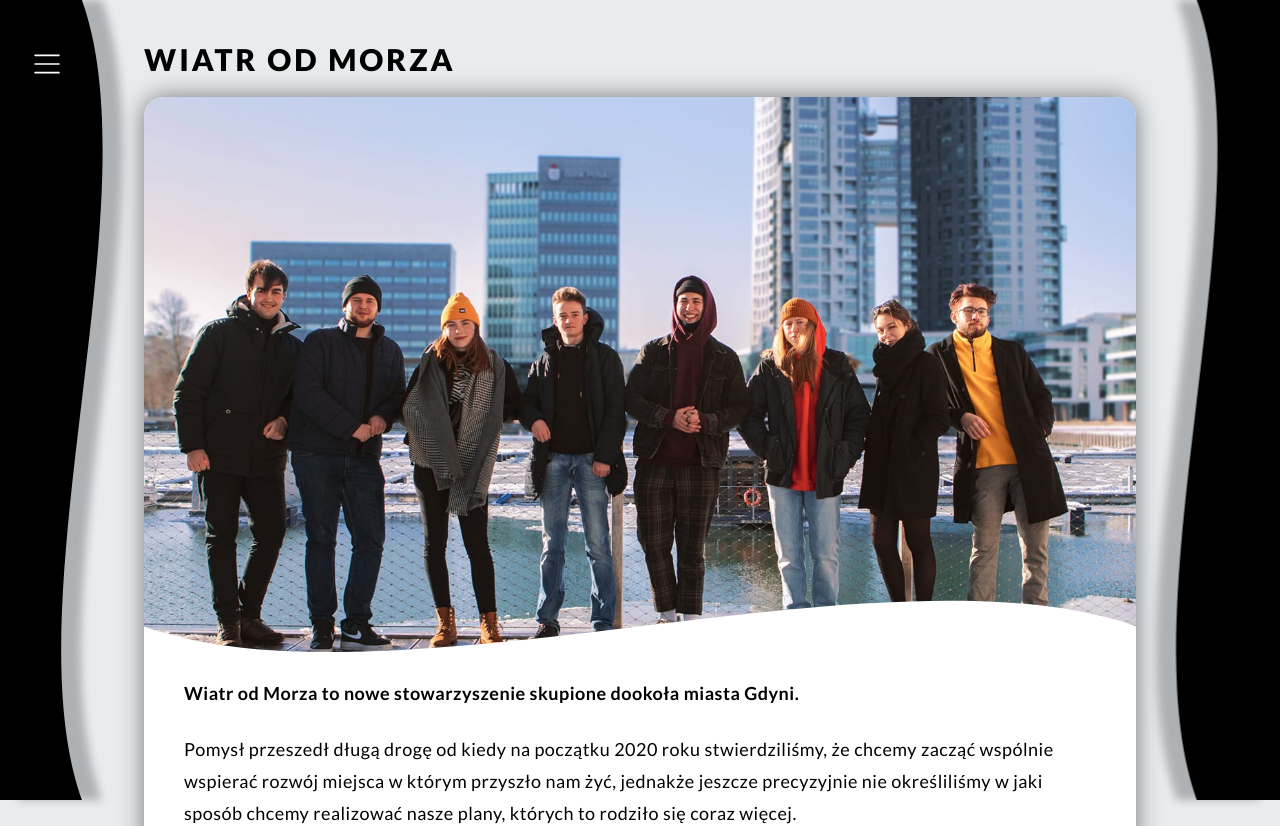
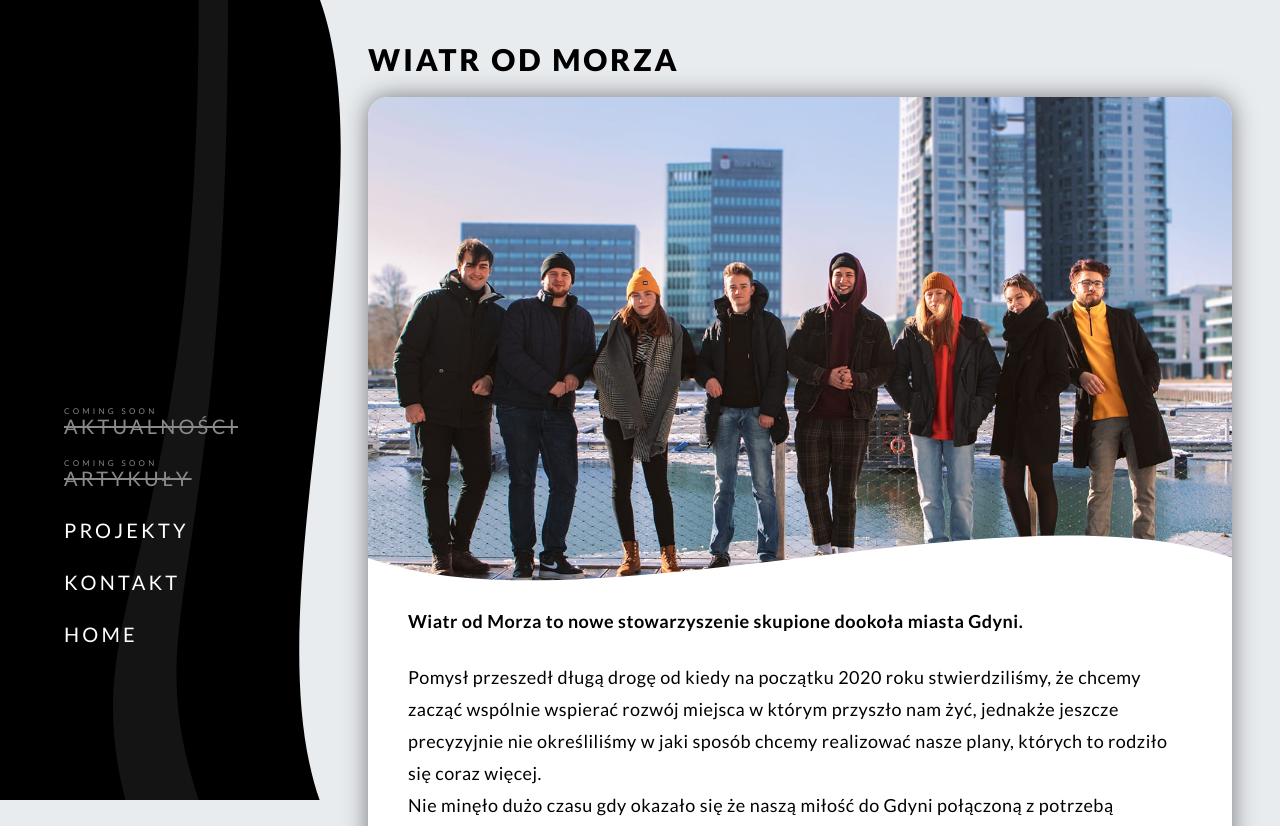
Before and after one commit to stachbial/wom-blog-site, a Next.js app: page / in a window 1280 px wide. Shown: the top 826 px of the page. Built offline with nearby package versions, Linux system fonts and the light colour scheme.

Commit message:
got rid of the right deco vawe, menu on desktop now constantly open

```diff
--- a/components/layout/Layout.js
+++ b/components/layout/Layout.js
@@ -10,7 +10,6 @@ const Layout = ({ children }) => {
     <section className={styles.container}>
       <NavigationMenu />
       {children}
-      <DecorationLayoutWave translate={styles.rotate} color="black" />
     </section>
   );
 };
--- a/components/layout/Layout.module.css
+++ b/components/layout/Layout.module.css
@@ -1,14 +1,8 @@
 .container {
+  position: relative;
   display: flex;
   justify-content: space-evenly;
   flex-direction: column;
-}
-/* side wave styles =============================*/
-.rotate {
-  position: fixed;
-  transform: scaleX(-1) scaleY(-1);
-  right: 0px;
-  top: 0px;
 }
 
 /* ============================================== */
@@ -18,6 +12,6 @@
   .container {
     display: flex;
     flex-direction: row;
-    justify-content: space-evenly;
+    justify-content: space-between;
   }
 }
--- a/components/layout/NavigationMenu.js
+++ b/components/layout/NavigationMenu.js
@@ -29,7 +29,7 @@ const NavigationMenu = () => {
         <p className={styles.disabled}>ARTYKUŁY</p>
         <Link href="/projekty">PROJEKTY</Link>
         <Link href="/kontakt">KONTAKT</Link>
-        <Link href="/">O NAS</Link>
+        <Link href="/">HOME</Link>
         <DecorationBGwave />
       </nav>
       <div className={styles.waveBar}>
--- a/components/layout/NavigationMenu.module.css
+++ b/components/layout/NavigationMenu.module.css
@@ -21,7 +21,7 @@
   background-color: var(--menu-color);
   height: 100%;
   width: var(--menu-nav-width);
-  position: absolute;
+  position: relative;
   margin: 0;
   border: 0;
   padding-bottom: var(--menu-height-btnBar);
@@ -51,7 +51,8 @@
 .waveBar {
   position: relative;
   margin-left: -1px;
-  left: var(--menu-nav-width);
+  /* height: 100%; */
+  /* left: var(--menu-nav-width); */
 }
 
 .button {
@@ -190,31 +191,18 @@
 
 /* desktop */
 
-/* edge case when links stick out on hide bc of % menu width*/
-@media (min-width: 1000px) and (max-width: 1300px) and (orientation: landscape) {
-  .aside.hide a {
-    display: none;
-  }
-  /* for disabled */
-  .aside.hide p {
-    display: none;
-  }
-}
-
 @media (min-width: 1000px) and (orientation: landscape) {
   .aside {
     flex-direction: row;
     justify-content: flex-start;
-    max-width: 666px;
+    transition: none;
   }
   .hide {
     top: 0px;
-    left: calc(var(--menu-width) * -0.6);
   }
 
   .navigation {
-    min-height: 360px;
-    max-width: 400px;
+    min-height: 260px;
     padding-top: 50vh;
     display: flex;
     flex-direction: column;
@@ -224,9 +212,32 @@
     box-shadow: none;
   }
 
+  .backdropOn {
+    position: fixed;
+    top: 0;
+    left: 0;
+    width: 0;
+    height: 0;
+    margin: 0;
+    padding: 0;
+  }
+
   .button {
-    position: absolute;
-    top: 2.5rem;
-    left: 1.5rem;
+    display: none;
   }
 }
+
+@media (min-width: 2000px) {
+  .disabled {
+    line-height: 4rem;
+  }
+
+  .disabled::before {
+    font-size: 12px;
+    bottom: 20px;
+  }
+
+  .navigation a {
+    line-height: 4rem;
+  }
+}
--- a/components/layout/PageContainer.module.css
+++ b/components/layout/PageContainer.module.css
@@ -1,9 +1,17 @@
 .pageContainer {
+  position: relative;
   height: 100%;
-  width: var(--page-content-width);
-  padding: 1rem;
+  width: 100%;
+  padding: 3rem;
   padding-top: var(--menu-height-btnBar);
+  padding-bottom: 1rem;
   display: flex;
   flex-direction: column;
   justify-content: space-evenly;
 }
+
+@media (min-width: 1000px) {
+  .pageContainer {
+    margin-left: var(--menu-width);
+  }
+}
--- a/components/svgComponents/decoration/mainLayout/DecorationLayoutWave.js
+++ b/components/svgComponents/decoration/mainLayout/DecorationLayoutWave.js
@@ -1,13 +1,12 @@
 import styles from "./DecorationLayoutWave.module.css";
 
-const DecorationLayoutWave = ({ className, translate, color, onClick }) => {
+const DecorationLayoutWave = ({ className, color }) => {
   return (
     <svg
-      className={`${styles.SideWave} ${className} ${translate}`}
-      onClick={onClick}
+      className={`${styles.SideWave} ${className}`}
       width="100"
-      height="772"
-      viewBox="0 0 100 772"
+      height="771"
+      viewBox="0 0 100 771"
       fill="none"
       xmlns="http://www.w3.org/2000/svg"
     >
@@ -20,3 +19,18 @@ const DecorationLayoutWave = ({ className, translate, color, onClick }) => {
 };
 
 export default DecorationLayoutWave;
+
+//old
+//  <svg
+//    className={`${styles.SideWave} ${className}`}
+//    width="100"
+//    height="772"
+//    viewBox="0 0 100 772"
+//    fill="none"
+//    xmlns="http://www.w3.org/2000/svg"
+//  >
+//    <path
+//      d="M0 772H80C45.3589 675.5 62.6794 530.751 79.9999 386.001L80 386L80.0001 385.999C97.3206 241.249 114.641 96.4998 80 0H0V772Z"
+//      fill={color}
+//    />
+//  </svg>;
--- a/components/svgComponents/decoration/mainLayout/DecorationLayoutWave.module.css
+++ b/components/svgComponents/decoration/mainLayout/DecorationLayoutWave.module.css
@@ -5,11 +5,9 @@
 /* desktop */
 @media (min-width: 1000px) and (orientation: landscape) {
   .SideWave {
-    -webkit-filter: drop-shadow(20px 0px 4px rgba(0, 0, 0, 0.25));
-    filter: drop-shadow(20px 0px 4px rgba(0, 0, 0, 0.25));
-    transition: 0s;
-    min-height: 100vh;
+    transition: none;
     width: auto;
     display: block;
+    height: 100vh;
   }
 }
--- a/pageStyles/globals.css
+++ b/pageStyles/globals.css
@@ -23,6 +23,38 @@
 
   --animation-showup-vertical: showup-vertical;
   --animation-horizontal: showup-horizontal;
+}
+
+/* mobile horizontal view */
+@media (max-height: 476px) {
+  :root {
+    --menu-btn-gap: 1rem;
+    --menu-height-btnBar: 4rem;
+    --menu-btn-size: 2rem;
+  }
+}
+
+@media (min-height: 700px) and (orientation: portrait) {
+  :root {
+    --menu-height: 65vh;
+  }
+}
+
+/* desktop view */
+@media (min-width: 1000px) and (orientation: landscape) {
+  :root {
+    --menu-height: 100vh;
+    --menu-width: 25vw;
+    --menu-height-btnBar: 1.4rem;
+    --page-content-font-size: 18px;
+    --page-h1-size: 30px;
+  }
+}
+
+@media (min-width: 2000px){
+  :root{
+    --menu-font-size: 30px;
+  }
 }
 
 @keyframes showup-vertical {
@@ -52,34 +84,6 @@
   }
 }
 
-/* mobile horizontal view */
-@media (max-height: 476px) {
-  :root {
-    --menu-btn-gap: 1rem;
-    --menu-height-btnBar: 4rem;
-    --menu-btn-size: 2rem;
-  }
-}
-
-@media (min-height: 700px) and (orientation: portrait) {
-  :root {
-    --menu-height: 65vh;
-  }
-}
-
-/* desktop view */
-@media (min-width: 1000px) and (orientation: landscape) {
-  :root {
-    --menu-height: 100vh;
-    --menu-width: 30%;
-    --menu-nav-width: 60%;
-    --menu-height-btnBar: 1.4rem;
-    --page-content-width: 80%;
-    --page-content-font-size: 18px;
-    --page-h1-size: 30px;
-  }
-}
-
 html,
 body {
   padding: 0;
```
Also changed, not shown: pageStyles/Home.module.css (+0 -118 lines).
